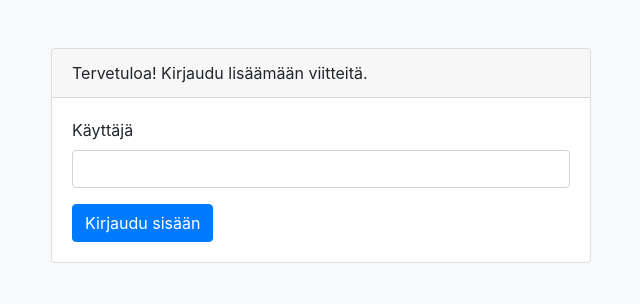
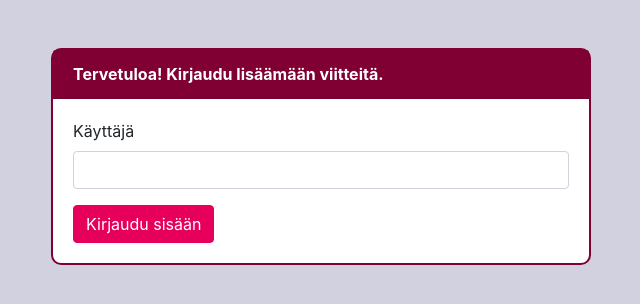
Before and after one commit to asvorg/ohtu-miniprojekti, a Flask app: page / in a window 1280 px wide. Shown: the top 304 px of the page, without its empty margins (319-959 px from the left). Run offline with Flask 3, Linux system fonts and the light colour scheme; some libraries are stand-ins or nearby versions.

Commit message:
ui muokkausta

```diff
--- a/src/frontend/templates/signin.html
+++ b/src/frontend/templates/signin.html
@@ -1,13 +1,39 @@
 <!DOCTYPE html>
-<html lang="en">
+<html lang="fi">
 <head>
     <meta charset="UTF-8">
     <meta name="viewport" content="width=device-width, initial-scale=1.0">
     <title>Kirjautuminen</title>
     <link rel="stylesheet" href="https://stackpath.bootstrapcdn.com/bootstrap/4.3.1/css/bootstrap.min.css"
         integrity="sha384-ggOyR0iXCbMQv3Xipma34MD+dH/1fQ784/j6cY/iJTQUOhcWr7x9JvoRxT2MZw1T" crossorigin="anonymous">
+    <style>
+        body {
+            background-color: #d1d1e0;
+        }
+
+        .card {
+            border: 2px solid #800033;
+            border-radius: 10px;
+        }
+
+        .card-header {
+            background-color: #800033;
+            color: #ffffff;
+            font-weight: bold;
+        }
+
+        .btn-primary {
+            background-color: #e6005c;
+            border-color: #e6005c;
+        }
+
+        .btn-primary:hover {
+            background-color: #336600;
+            border-color: #336600;
+        }
+    </style>
 </head>
-<body class="bg-light">
+<body>
 
 <div class="container mt-5">
     <div class="row justify-content-center">
```
